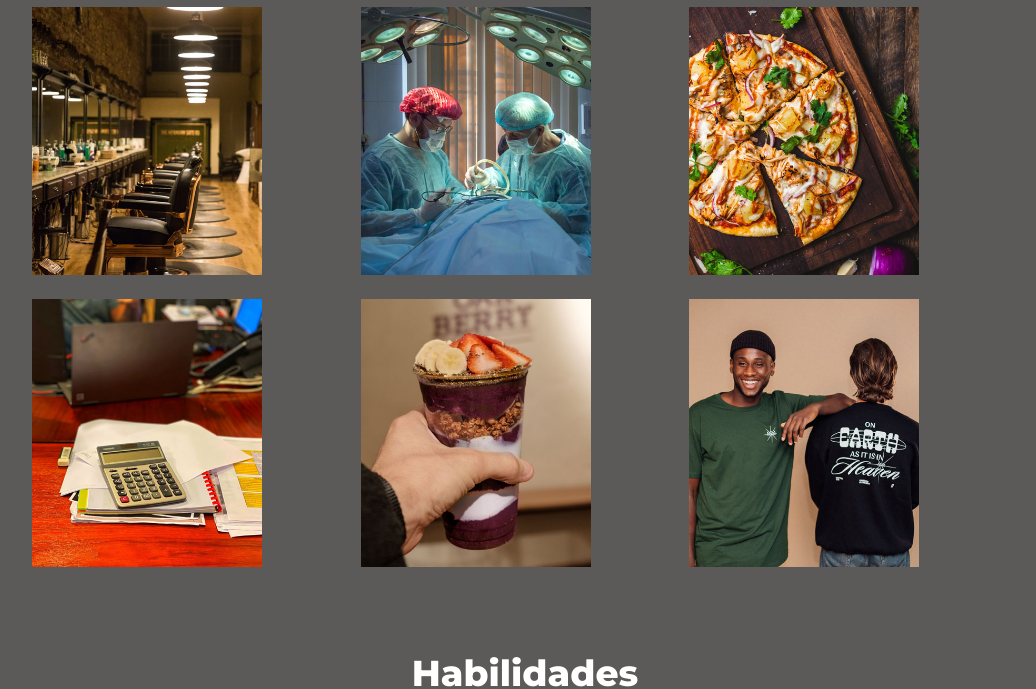
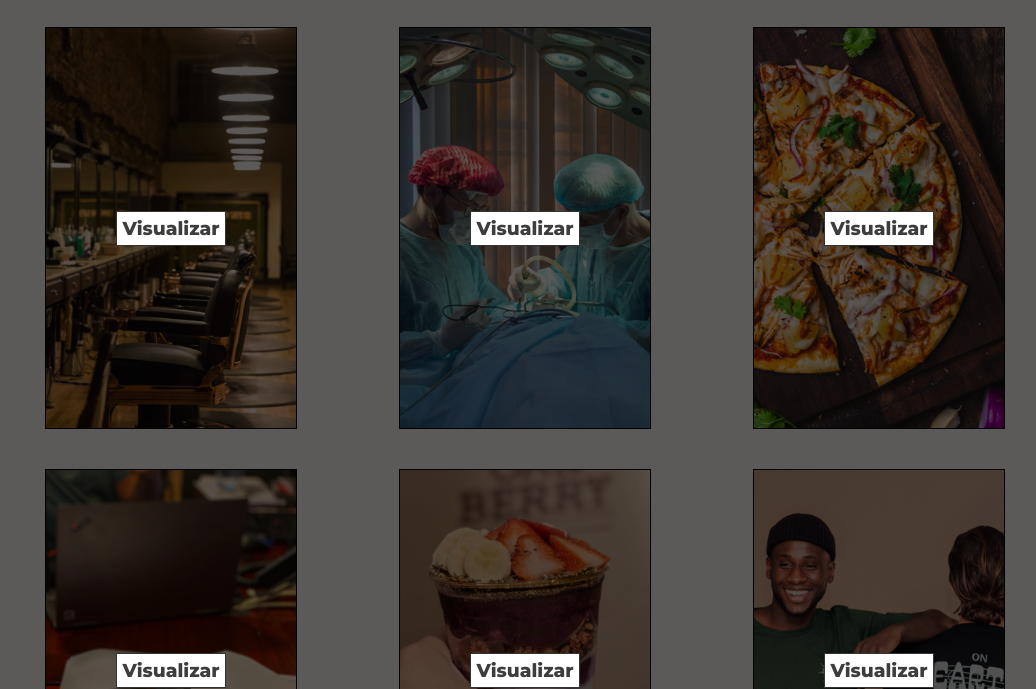
Before and after one commit to brnx0/Portifolio, a plain HTML site: page index.html in a window 1280 px wide. Shown: the part 691-1380 px from the top of the page, without its empty margins (115-1151 px from the left). Drawn offline with Linux system fonts and the light colour scheme.

Commit message:
NovaGaleria

```diff
--- a/css/style.css
+++ b/css/style.css
@@ -126,7 +126,7 @@ header{
 }
 
                     /* Galeria */
-.gallery{
+/* .gallery{
     height: 100%;
     overflow: hidden;
     width: 77%;
@@ -142,7 +142,72 @@ header{
     position: relative;
     width: 120%;
 
+} */
+.gallery{
+    justify-content: space-between;
+
+    flex-wrap: wrap;
 }
+.galleryCard{
+    flex-wrap: wrap;
+    width: 25%;
+    height: 400px;
+    flex-direction: column;
+    margin: 20px;
+    border: #000 solid 1px;
+    justify-content: center;
+}
+.galleryImg{
+    background-size: 140%;
+    background-position: center;
+    overflow: hidden;
+    background-color: rgb(92, 89, 89);
+    background-blend-mode: multiply;
+
+}
+.galleryImg:hover{
+    background-size: 160%;
+    transition: 1.5s;
+    background-blend-mode: multiply;
+    background-color: white;
+}
+.btnGallery{
+    border: rgb(53, 52, 52) solid 1px;
+    background-color: rgb(255, 255, 255);
+    padding: 5px;
+    color: rgb(61, 61, 61);
+}
+.btnGallery:hover{
+    background-color: rgba(92, 89, 89, 0.562)
+}
+
+
+
+#card-1{
+    background-image:url(../img/img-01-p.jpg);
+
+}
+#card-2{
+    background-image:url(../img/img-02-p.jpg);
+
+}
+#card-3{
+    background-image:url(../img/img-03-a.jpg);
+
+}
+#card-4{
+    background-image:url(../img/img-04-p.jpg);
+
+}
+#card-5{
+    background-image:url(../img/img-05-p.jpg);
+
+}
+#card-6{
+    background-image:url(../img/img-06-p.jpg);
+
+}
+
 .habIcones{
 
     display: flex;
--- a/index.html
+++ b/index.html
@@ -47,26 +47,23 @@
     <section>
         <h1 class="flex-center" id="linkPortifolio">Portifólio</h1>
         <div class="container flex-center gallery">
-             <div class="">
-                 <img src="./img/img-01-p.jpg" alt="">
+            <div class="flex-center gallery galleryImg galleryCard" id="card-1">
+                <h3 class="btnGallery">Visualizar</h3>
             </div>
-            <div>
-                <img src="./img/img-02-p.jpg" alt="">
+            <div class="flex-center gallery galleryImg galleryCard" id="card-2">
+                <h3 class="btnGallery">Visualizar</h3>
             </div>
-            <div>
-                <img src="./img/img-03-a.jpg" alt="">
+            <div class="flex-center gallery galleryImg galleryCard" id="card-3">
+                <h3 class="btnGallery">Visualizar</h3>
             </div>
-
-        </div>
-        <div class="container flex-center gallery">
-            <div>
-                <img src="./img/img-04-p.jpg" alt="">
+            <div class="flex-center gallery galleryImg galleryCard" id="card-4">
+                <h3 class="btnGallery">Visualizar</h3>
             </div>
-            <div>
-                <img src="./img/img-05-p.jpg" alt="">
+            <div class="flex-center gallery galleryImg galleryCard" id="card-5">
+                <h3 class="btnGallery">Visualizar</h3>
             </div>
-            <div>
-                <img src="./img/img-06-p.jpg" alt="">
+            <div class="flex-center gallery galleryImg galleryCard" id="card-6">
+                <h3 class="btnGallery">Visualizar</h3>
             </div>
 
 
```
